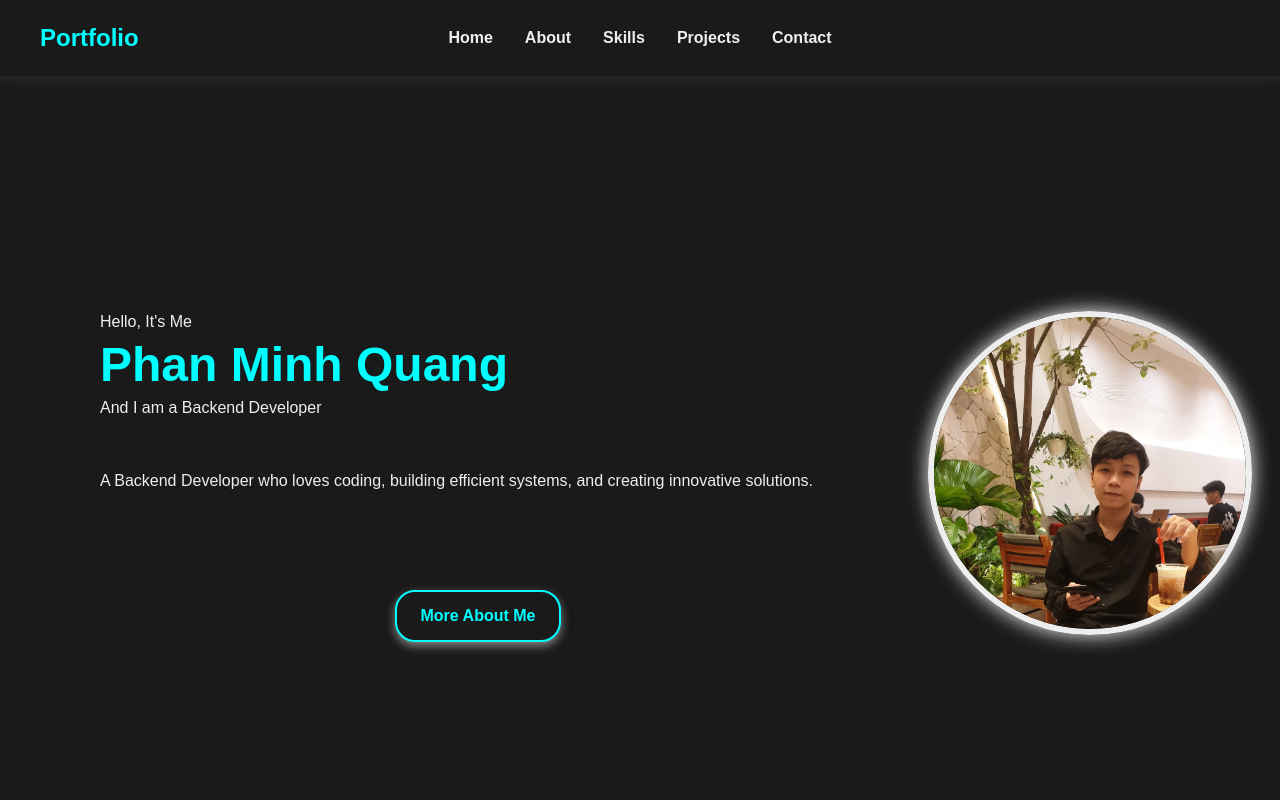
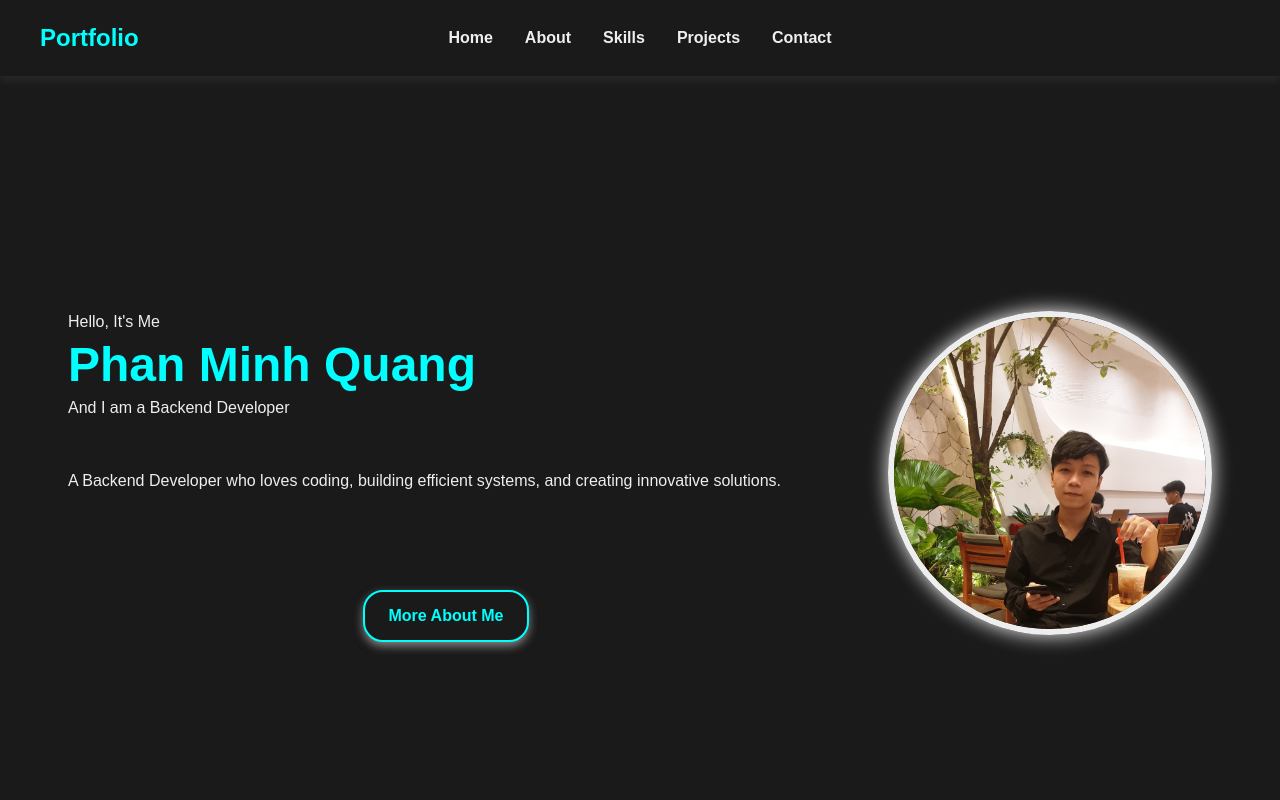
Before and after one commit to phanquang1830/portflolio, a React (Vite) app: page / in a window 1280 px wide. Shown: the top 800 px of the page. Built offline with nearby package versions, Linux system fonts and the light colour scheme.

Commit message:
styles: update justify content: center

```diff
--- a/src/components/Hero/Hero.module.scss
+++ b/src/components/Hero/Hero.module.scss
@@ -3,9 +3,9 @@
 .hero {
   display: flex;
   flex-direction: row;
-  justify-content: space-between;
+  justify-content: center;
   align-items: center;
-  gap: 2rem;
+  gap: 4rem;
   padding: 80px 100px;
   background-color: $background-color;
   min-height: 100dvh;
@@ -70,7 +70,6 @@
 
   .avatar {
     flex: 0 0 30%;
-    margin-left: 2.5rem;
 
     img {
       width: 100%;
```
